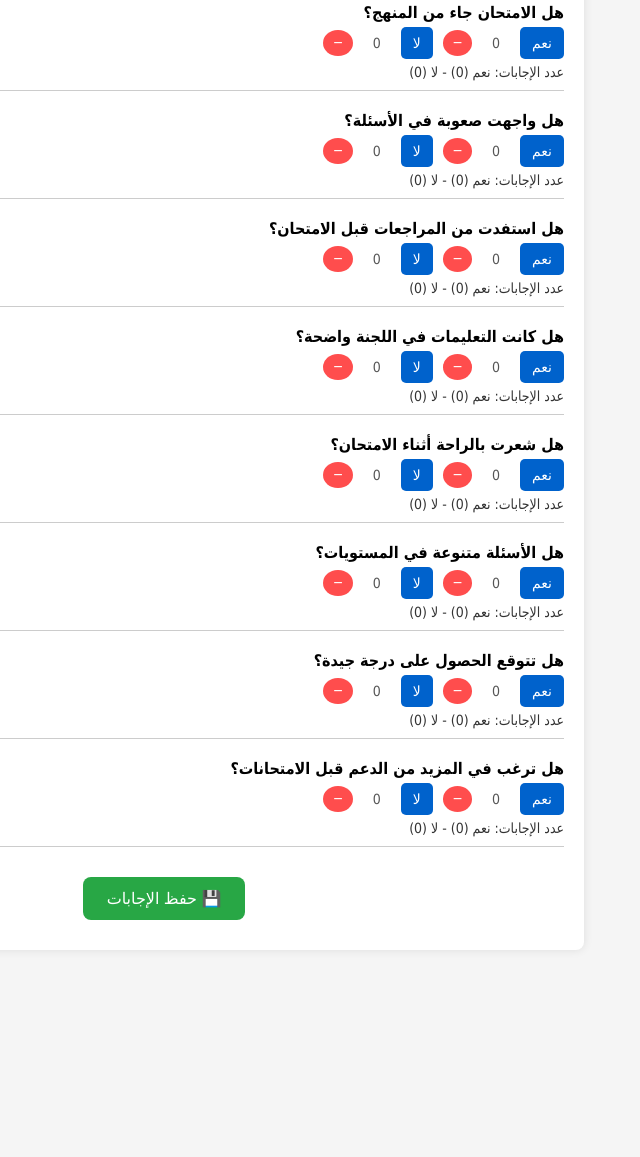
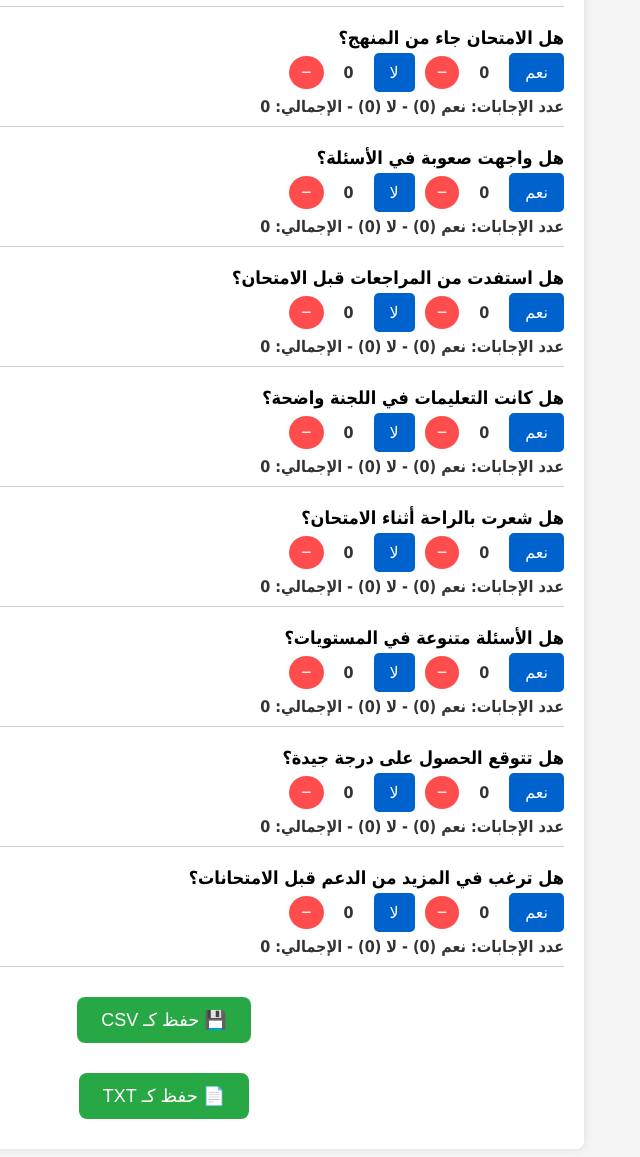
Before and after one commit to ABDOEltorky/Counter, a plain HTML site: page index.html in a window 1280 px wide. Shown: the part 399-1556 px from the top of the page, without its empty margins (476-1116 px from the left). Before the commit the page ends 1379 px from the top, so only its background shows below. Drawn offline with Linux system fonts and the light colour scheme.

Commit message:
index.html

```diff
--- a/index.html
+++ b/index.html
@@ -39,6 +39,7 @@
       display: block;
       margin-bottom: 5px;
       font-weight: bold;
+      font-size: 18px;
     }
     .options {
       display: flex;
@@ -47,12 +48,14 @@
       flex-wrap: wrap;
     }
     .counter {
-      font-size: 14px;
-      color: #555;
+      font-size: 16px;
+      font-weight: bold;
+      color: #333;
       margin: 0 10px;
     }
     .summary {
-      font-size: 14px;
+      font-size: 16px;
+      font-weight: bold;
       color: #333;
       margin-top: 5px;
     }
@@ -60,10 +63,10 @@
       background-color: #0062cc;
       color: white;
       border: none;
-      padding: 8px 12px;
+      padding: 10px 16px;
       border-radius: 5px;
       cursor: pointer;
-      font-size: 14px;
+      font-size: 16px;
     }
     .clickable-option:hover {
       background-color: #004a99;
@@ -72,9 +75,9 @@
       background-color: #ff4d4d;
       color: white;
       border: none;
-      padding: 4px 10px;
+      padding: 6px 12px;
       border-radius: 50%;
-      font-size: 16px;
+      font-size: 18px;
       cursor: pointer;
     }
     .decrement-button:hover {
@@ -86,7 +89,7 @@
       background-color: #28a745;
       color: white;
       padding: 12px 24px;
-      font-size: 16px;
+      font-size: 18px;
       border: none;
       border-radius: 8px;
       cursor: pointer;
@@ -104,7 +107,8 @@
   <div class="container">
     <h2>فضلاً أجب عن الأسئلة التالية:</h2>
     <div id="questions"></div>
-    <button class="save-button" onclick="saveResponses()">💾 حفظ الإجابات</button>
+    <button class="save-button" onclick="saveResponses('csv')">💾 حفظ كـ CSV</button>
+    <button class="save-button" onclick="saveResponses('txt')">📄 حفظ كـ TXT</button>
   </div>
 
   <script>
@@ -140,7 +144,7 @@
           <span id="noCount${i}" class="counter">0</span>
           <button class="decrement-button" onclick="decrement(${i}, 'لا')">−</button>
         </div>
-        <div class="summary" id="summary${i}">عدد الإجابات: نعم (0) - لا (0)</div>
+        <div class="summary" id="summary${i}">عدد الإجابات: نعم (0) - لا (0) - الإجمالي: 0</div>
       `;
       container.appendChild(div);
     });
@@ -160,18 +164,30 @@
     function updateDisplay(index) {
       document.getElementById(`yesCount${index}`).textContent = counters[index].نعم;
       document.getElementById(`noCount${index}`).textContent = counters[index].لا;
-      document.getElementById(`summary${index}`).textContent = `عدد الإجابات: نعم (${counters[index].نعم}) - لا (${counters[index].لا})`;
+      const total = counters[index].نعم + counters[index].لا;
+      document.getElementById(`summary${index}`).textContent = `عدد الإجابات: نعم (${counters[index].نعم}) - لا (${counters[index].لا}) - الإجمالي: ${total}`;
     }
 
-    function saveResponses() {
-      let csvContent = "data:text/csv;charset=utf-8,سؤال,نعم,لا\n";
-      questions.forEach((q, i) => {
-        csvContent += `${q},${counters[i].نعم},${counters[i].لا}\n`;
-      });
-      const encodedUri = encodeURI(csvContent);
+    function saveResponses(type) {
+      let data = '';
+      if (type === 'csv') {
+        data += '\uFEFFسؤال,نعم,لا,الإجمالي\n';
+        questions.forEach((q, i) => {
+          const total = counters[i].نعم + counters[i].لا;
+          data += `${q},${counters[i].نعم},${counters[i].لا},${total}\n`;
+        });
+      } else {
+        questions.forEach((q, i) => {
+          const total = counters[i].نعم + counters[i].لا;
+          data += `سؤال: ${q}\nنعم: ${counters[i].نعم}\nلا: ${counters[i].لا}\nالإجمالي: ${total}\n----------------------\n`;
+        });
+      }
+
+      const blob = new Blob([data], { type: type === 'csv' ? 'text/csv;charset=utf-8;' : 'text/plain;charset=utf-8;' });
+      const url = URL.createObjectURL(blob);
       const link = document.createElement("a");
-      link.setAttribute("href", encodedUri);
-      link.setAttribute("download", "survey_results.csv");
+      link.setAttribute("href", url);
+      link.setAttribute("download", type === 'csv' ? "survey_results.csv" : "survey_results.txt");
       document.body.appendChild(link);
       link.click();
       document.body.removeChild(link);
```
